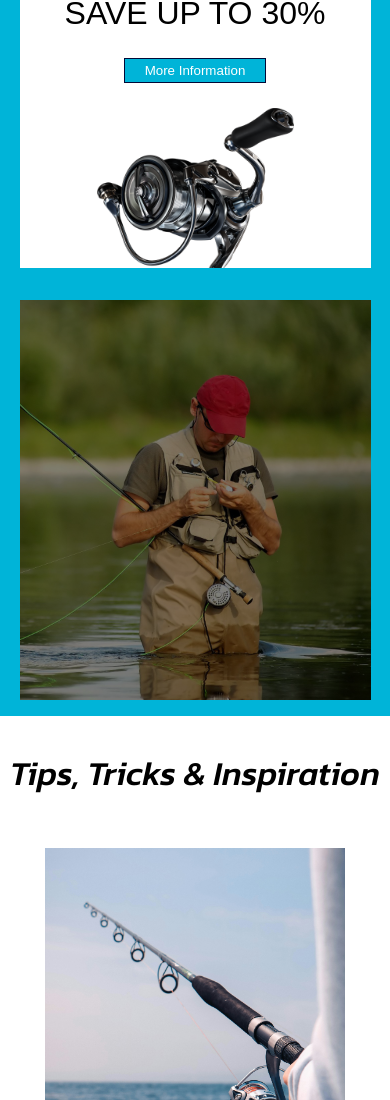
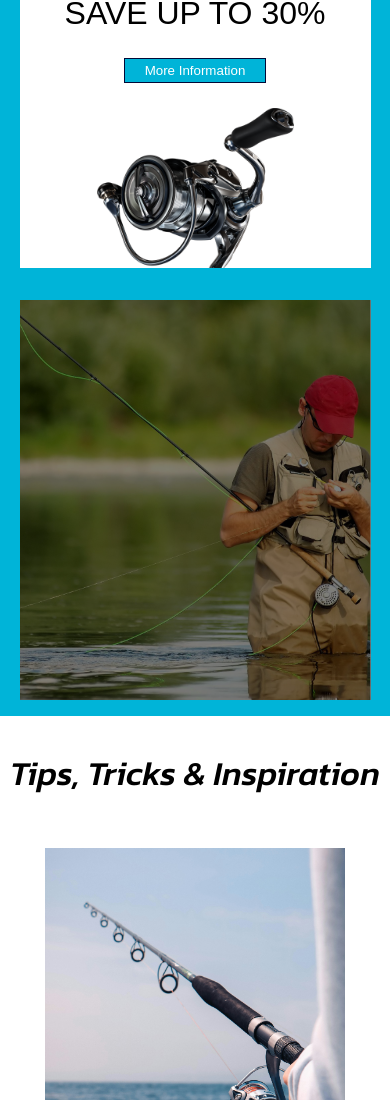
Before and after one commit to JLS730/deepblue-pursuits-react, a React app: page /#/home in a window 390 px wide. Shown: the part 3058-4158 px from the top of the page. Built offline with nearby package versions, Linux system fonts and the light colour scheme; some packages are replaced by stand-ins of ours; no server answers.

Commit message:
added styling to checkout, made homepage responsive

```diff
--- a/src/styling/homepage.scss
+++ b/src/styling/homepage.scss
@@ -270,7 +270,8 @@
             }
 
             img {
-                width: 100%;
+                object-fit: cover;
+                width: 120%;
                 transform: scaleX(-1);
             }
         }
@@ -543,9 +544,15 @@
             display: none;
         }
     }
-}
 
-@media(max-width: 715px) {
+    // .sale-container-2 {
+
+    //     img {
+    //         height: 100% !important;
+    //         width: auto !important;
+    //     }
+    // }
+
     .homepage-sale-banner-container {
         width: 100%;
         height: auto;
@@ -572,12 +579,47 @@
                     position: absolute;
                     right: 0;
                     object-fit: cover;
-                    width: auto;
+                    // width: auto;
                     height: 100%;
                 }
             }
         }
     }
+}
+
+@media(max-width: 715px) {
+    // .homepage-sale-banner-container {
+    //     width: 100%;
+    //     height: auto;
+    //     padding: 1em 0;
+
+    //     .sale-banner {
+    //         // background-color: pink;
+    //         height: auto;
+    //         flex-direction: column;
+
+    //         .sale-container-1 {
+    //             height: 400px;
+    //             width: 90%;
+    //         }
+
+    //         .sale-container-2 {
+    //             height: 400px;
+    //             width: 90%;
+    //             margin-top: 2em;
+
+    //             img {
+    //                 // height: 100%;
+    //                 // width: auto;
+    //                 position: absolute;
+    //                 right: 0;
+    //                 object-fit: cover;
+    //                 width: auto;
+    //                 height: 100%;
+    //             }
+    //         }
+    //     }
+    // }
 }
 
 @media (max-width: 540px) {
```
Also changed, not shown: src/styling/homepage.css, 1 other file.
